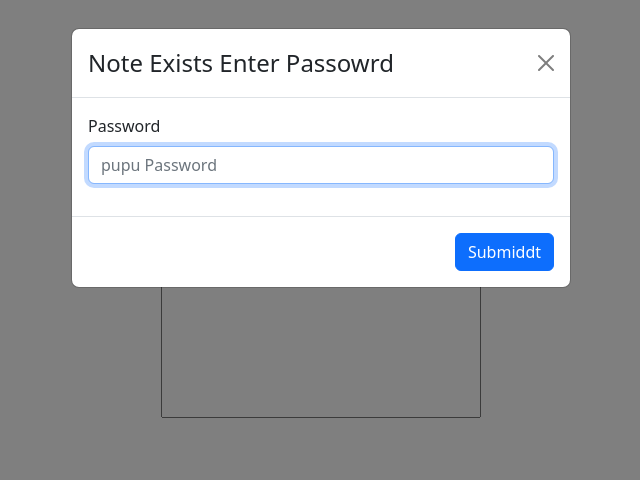
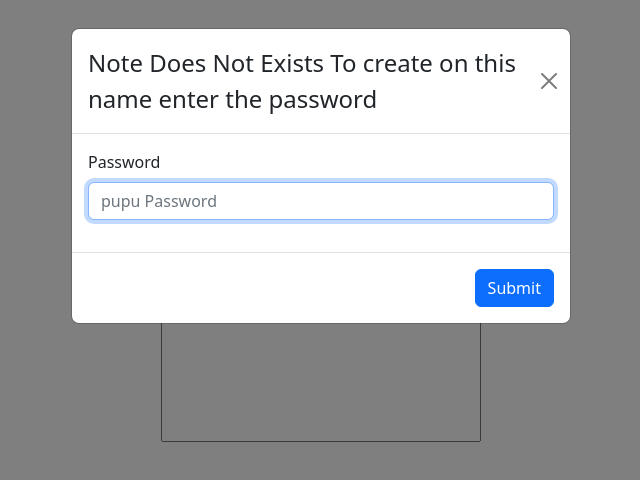
Before and after one commit to AniRude-17/SafeNotes, a React (Vite) app in the folder frontend/notes-frontend/: page /1 in a window 1280 px wide. Shown: the top 480 px of the page, without its empty margins (319-959 px from the left). Built offline with nearby package versions, Linux system fonts and the light colour scheme.

Commit message:
make note implemented, just the working

```diff
--- a/frontend/notes-frontend/src/assets/pages/View.jsx
+++ b/frontend/notes-frontend/src/assets/pages/View.jsx
@@ -1,6 +1,10 @@
 import React, { useState } from 'react';
 import { useParams } from 'react-router-dom';
 import AskPass from '../popups/AskPass';
+import MakeNote from '../popups/MakeNote';
+import axios from 'axios';
+
+
 
 const View = () => {
   const id=useParams().id;
@@ -14,7 +18,8 @@ const View = () => {
   return (
     <div>
       <h3>VIEW NOTE</h3>
-      <AskPass Id={id} setNoteContent={setNoteContent} />
+      {/* <AskPass Id={id} setNoteContent={setNoteContent} /> */}
+      <MakeNote Id={id} setNoteContent={setNoteContent}/>
       <input type="text" value={noteContent} id="noteText" onChange={handleNoteEdit} />
     </div>
   );
--- /dev/null
+++ b/frontend/notes-frontend/src/assets/popups/MakeNote.jsx
@@ -0,0 +1,73 @@
+import React, { useState } from 'react';
+import Button from 'react-bootstrap/Button';
+import Form from 'react-bootstrap/Form';
+import Modal from 'react-bootstrap/Modal';
+import axios from 'axios';
+import 'bootstrap/dist/css/bootstrap.css';
+
+const MakeNote = ({Id,setNoteContent}) => {
+
+    const [show, setShow] = useState(true);
+
+    const handleClose = () => setShow(false);
+    const handleShow = () => setShow(true);
+
+    const [password, setPassword] = useState('');
+    const handleChange = (event) => {
+        setPassword(event.target.value);
+        console.log(event.target.value)
+      };
+
+    const handlePass = () =>{
+        console.log(Id);
+        const postData = {
+            id: Id,
+            passhash: password,
+            content: " "
+          };
+          axios.post('http://localhost:8000/add', postData)
+          .then(response => {
+            setShow(false);
+            setNoteContent("The Note is Currently Empty :(");
+            // Handle the response as needed
+          })
+          .catch(error => {
+            setShow(false);
+            console.error(error);
+            // Handle the error as needed
+          });
+    }
+
+  return (
+    <div>MakeNote
+        <Modal show={show} onHide={handleClose}>
+      <Modal.Header closeButton>
+        <Modal.Title>Note Does Not Exists
+            To create on this name enter the password
+        </Modal.Title>
+      </Modal.Header>
+      <Modal.Body>
+        <Form>
+          <Form.Group className="mb-3" controlId="exampleForm.ControlInput1" id="passInput">
+            <Form.Label>Password</Form.Label>
+            <Form.Control
+              type="text"
+              placeholder="pupu Password"
+               value={password}
+               onChange={handleChange}
+              autoFocus
+            />
+          </Form.Group>
+        </Form>
+      </Modal.Body>
+      <Modal.Footer>
+        <Button variant="primary" onClick={handlePass}>
+          Submit
+        </Button>
+      </Modal.Footer>
+    </Modal>
+    </div>
+  )
+}
+
+export default MakeNote
```
